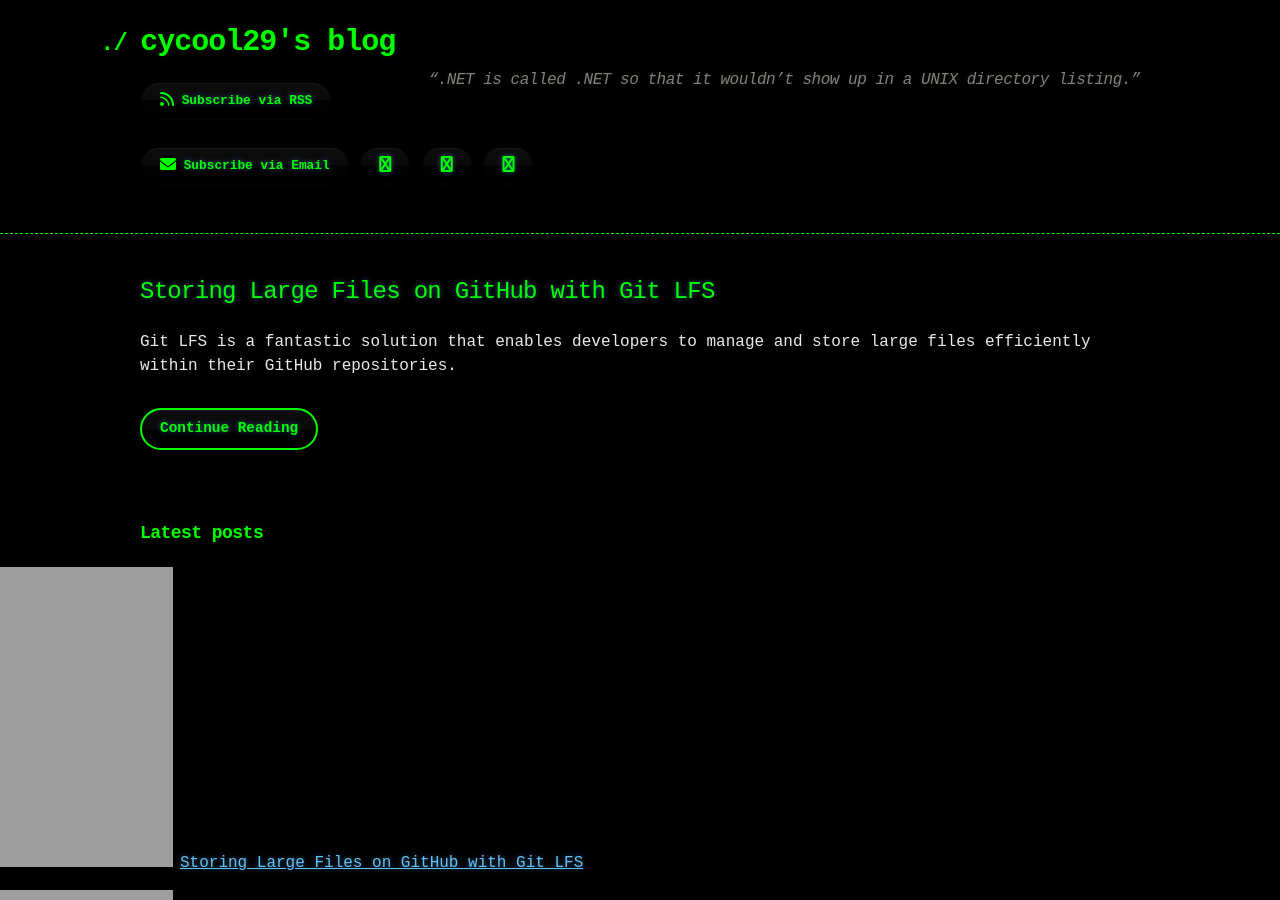
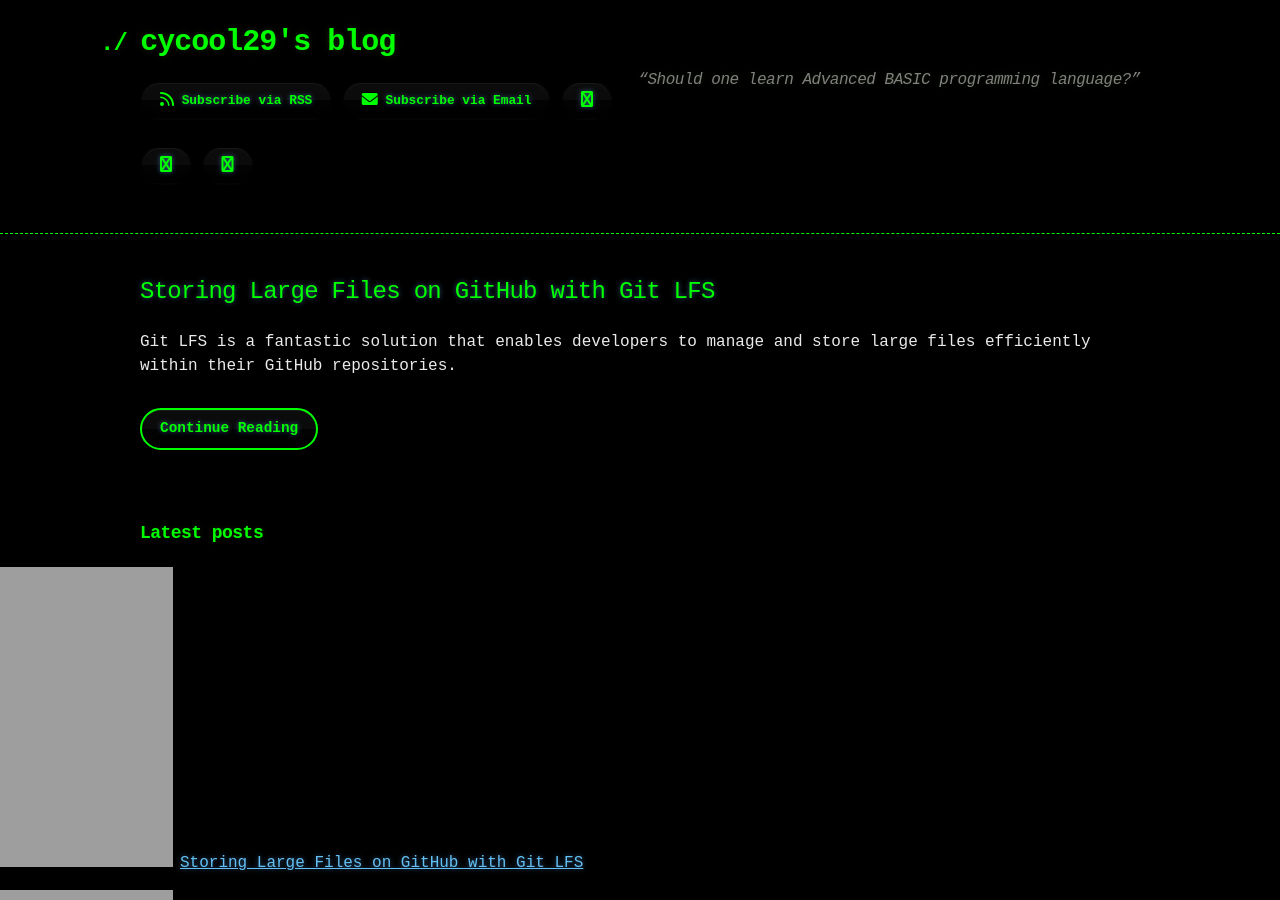
Before and after one commit to cycool29/cycool29.github.io, a Jekyll site: the page built from index.md, in a window 1280 px wide and 900 px high. Built offline with Jekyll 4.4.1, drawn with Linux system fonts in a browser that asks for light colours; a style sheet for code colours, icons or effects is not loaded.

Commit message:
Update quotes

```diff
--- a/_config.yml
+++ b/_config.yml
@@ -1,5 +1,5 @@
 title: cycool29's blog
-description: "“.NET is called .NET so that it wouldn’t show up in a UNIX directory listing.” "
+description: "“Should one learn Advanced BASIC programming language?” "
 bio: A high school student. Intermediate in Python, Git, Bash. Learning JavaScript. He/Him. "
 author: cycool29
 url: https://cycool29.github.io
```
